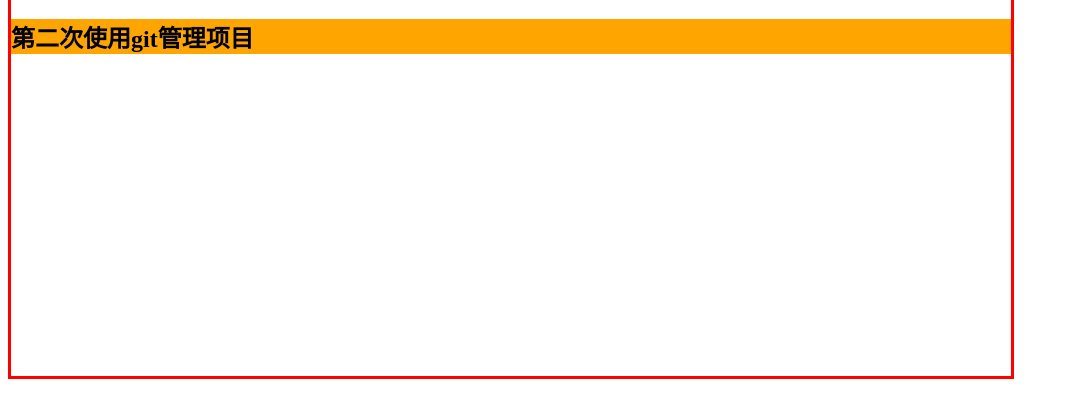
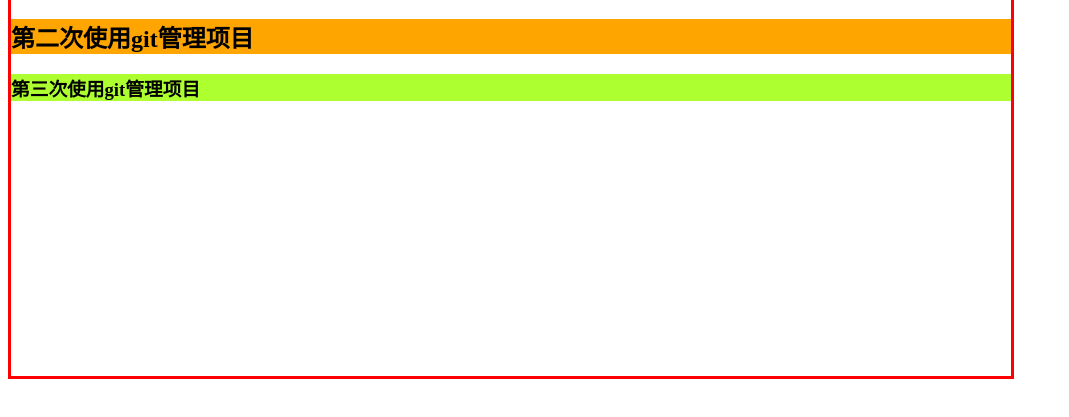
Before and after one commit to dkl0701/2303NB, a plain HTML site: page index.html in a window 1280 px wide. Shown: the part 135-552 px from the top of the page, without its empty margins (0-1069 px from the left). Drawn offline with Linux system fonts and the light colour scheme.

Commit message:
第三次使用git管理项目，写了一个h3

```diff
--- a/index.html
+++ b/index.html
@@ -10,6 +10,7 @@
     <div>
       <h1>第一次使用git管理项目，好开心呀</h1>
       <h2>第二次使用git管理项目</h2>
+      <h3>第三次使用git管理项目</h3>
     </div>
   </body>
 </html>
--- a/less/index.less
+++ b/less/index.less
@@ -20,4 +20,7 @@ h2{
     // background-color: orange;
     .bgc(orange);
 }
+h3{
+    .bgc(greenyellow);
 }
+}
```
Also changed, not shown: less/index.css.
